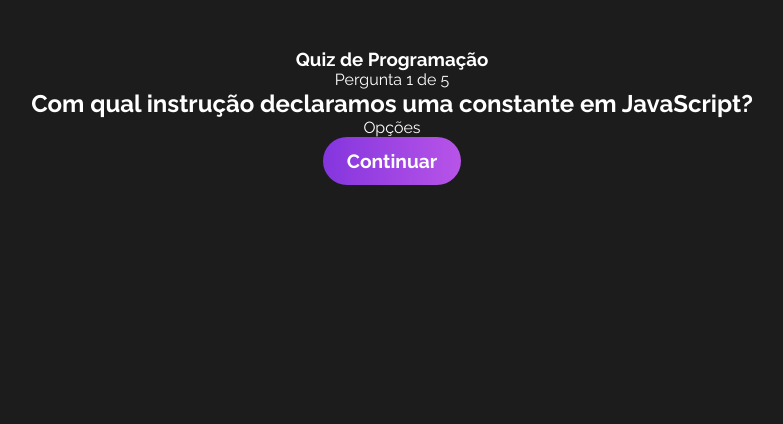
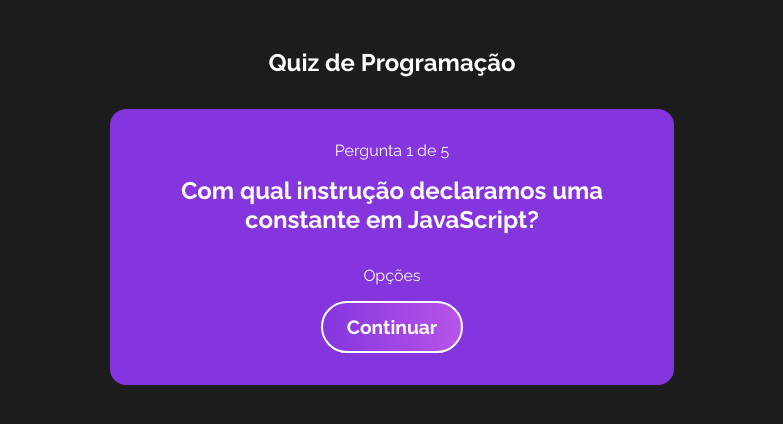
Before and after one commit to CarolMaiaP/quiz-react-app, a React (Vite) app: page / in a window 1280 px wide. Both pictures are taken after a click on the button "Iniciar". Shown: the top 424 px of the page, without its empty margins (248-1031 px from the left). Built offline with nearby package versions, Linux system fonts and the light colour scheme.

Commit message:
question styled components added

```diff
--- a/src/App.jsx
+++ b/src/App.jsx
@@ -15,7 +15,6 @@
 
   return (
     <div className="App">
-      <h3>Quiz de Programação</h3>
       {quizState.gameStage === "Start" && <Welcome/>}
       {quizState.gameStage === "Playing" && <Question/>}
     </div>
--- a/src/components/Question.jsx
+++ b/src/components/Question.jsx
@@ -1,5 +1,6 @@
 import { useContext } from "react"
 import { QuizContext } from "../contexts/QuizContext"
+import { QuestionsContainer } from "./Question.styles";
 
 export function Question(){
   const [quizState, dispatch] = useContext(QuizContext);
@@ -8,6 +9,8 @@
   console.log(quizState)
 
   return(
+    <QuestionsContainer>
+      <h2>Quiz de Programação</h2>
       <div id="question">
         <p>Pergunta {quizState.currentQuestion + 1} de {quizState.questions.length}</p>
         <h2>{currentQuestion.question}</h2>
@@ -16,5 +19,6 @@
         </div>
         <button>Continuar</button>
       </div>
+    </QuestionsContainer>
   )
 }
--- /dev/null
+++ b/src/components/Question.styles.jsx
@@ -0,0 +1,26 @@
+import styled from "styled-components";
+
+export const QuestionsContainer = styled.div`
+  h2{
+    margin-bottom: 2rem;
+  }
+
+  #question{
+    max-width: 500px;
+    background-color: #8435de;
+    border-radius: 1rem;
+    padding: 2rem;
+  }
+
+  #question h2, p{
+    margin-bottom: 2rem;
+  }
+
+  #question p{
+    margin-bottom: 1rem;
+  }
+
+  #question button{
+    border: 2px solid #fff;
+  }
+`;
--- a/src/components/Welcome.jsx
+++ b/src/components/Welcome.jsx
@@ -11,11 +11,11 @@
   return(
     <WelcomeContainer>
       <div id='welcome'>
+        <h2>Quiz de Programação</h2>
         <h2>Seja bem-vindo</h2>
         <p>Clique no botão abaixo para começar</p>
         <button onClick={() => dispatch({type: "CHANGE_STATE"})}>Iniciar</button>
         <img src={quiz} alt="início do quiz" />
-        <p>{Math.random(num) - 0.5}</p>
       </div>
     </WelcomeContainer>
   )
```
Lines whose indentation alone changed are shown as unchanged.
